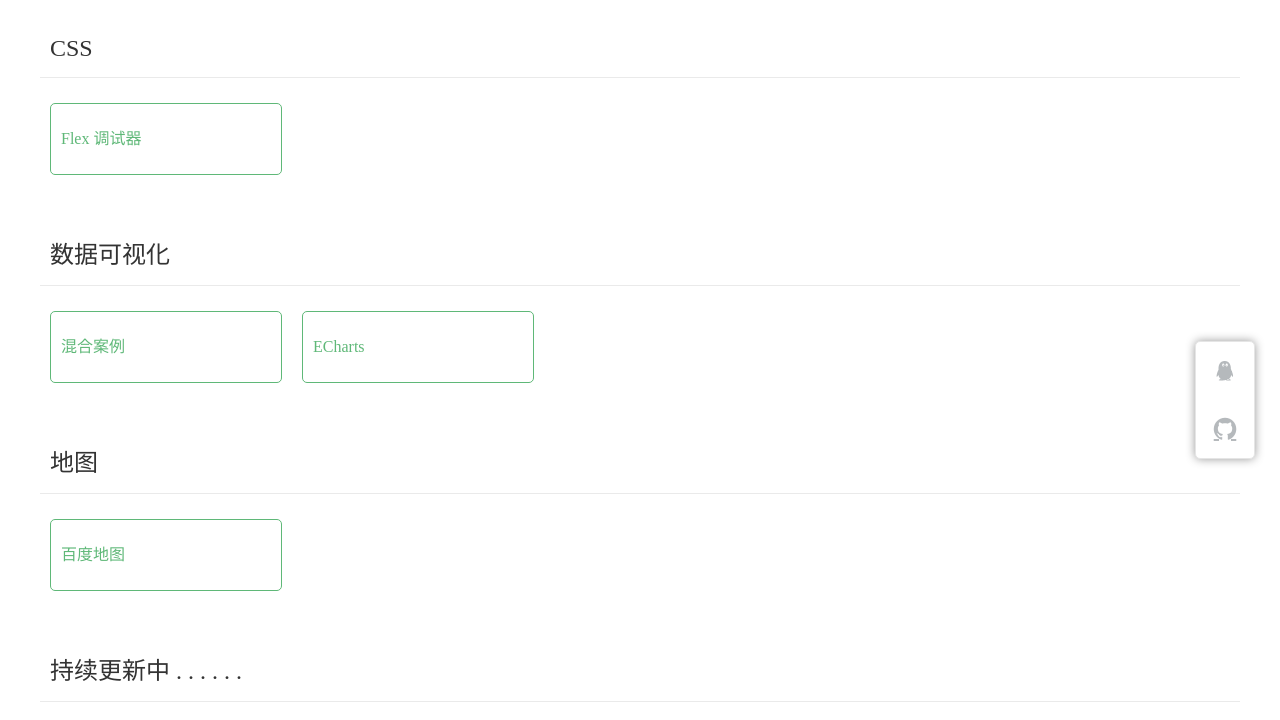
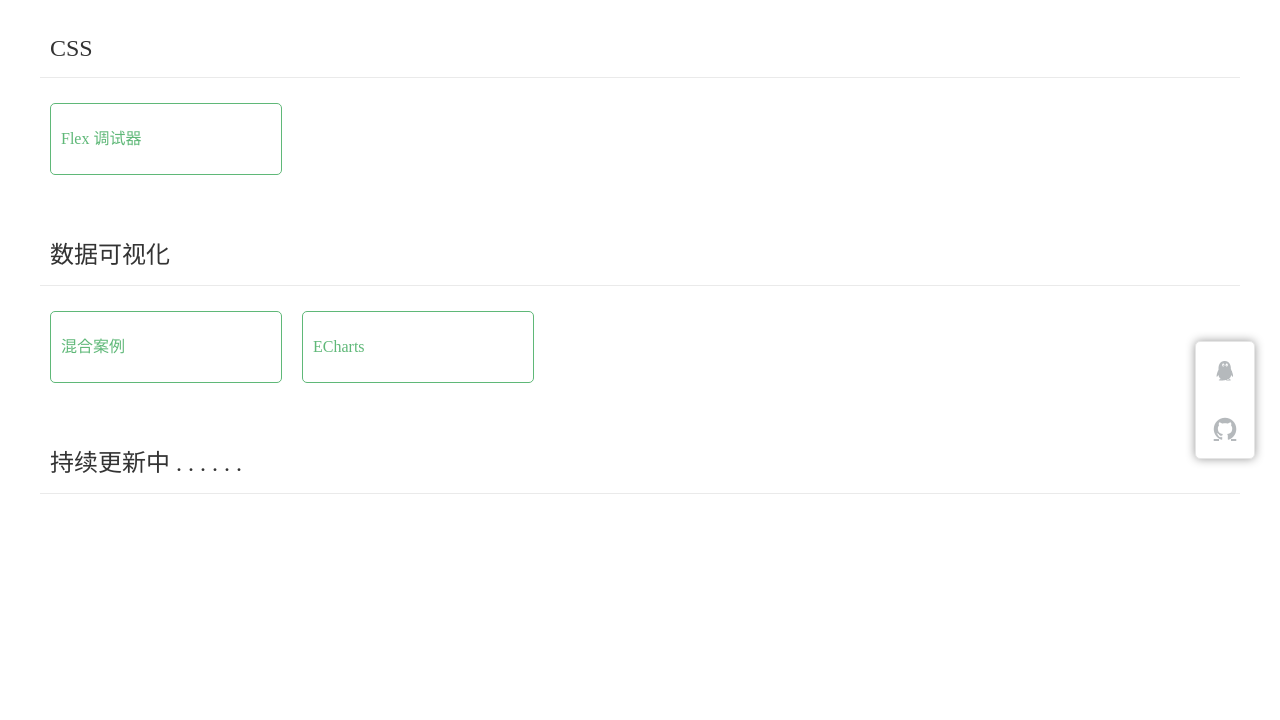
Before and after one commit to clinfc/multiple, a Vue app: page / in a window 1280 px wide. Shown: the top 720 px of the page. Built offline with nearby package versions, Linux system fonts and the light colour scheme; what v-charts would draw is missing.

Commit message:
Update index.vue

```diff
--- a/src/views/index.vue
+++ b/src/views/index.vue
@@ -28,12 +28,6 @@ export default {
           content: [
             { name: '混合案例', route: '/visual/basics' },
             { name: 'ECharts', route: '/echarts' }
-          ]
-        },
-        {
-          title: '地图',
-          content: [
-            { name: '百度地图', route: '/bmap' },
           ]
         },
         {
```
